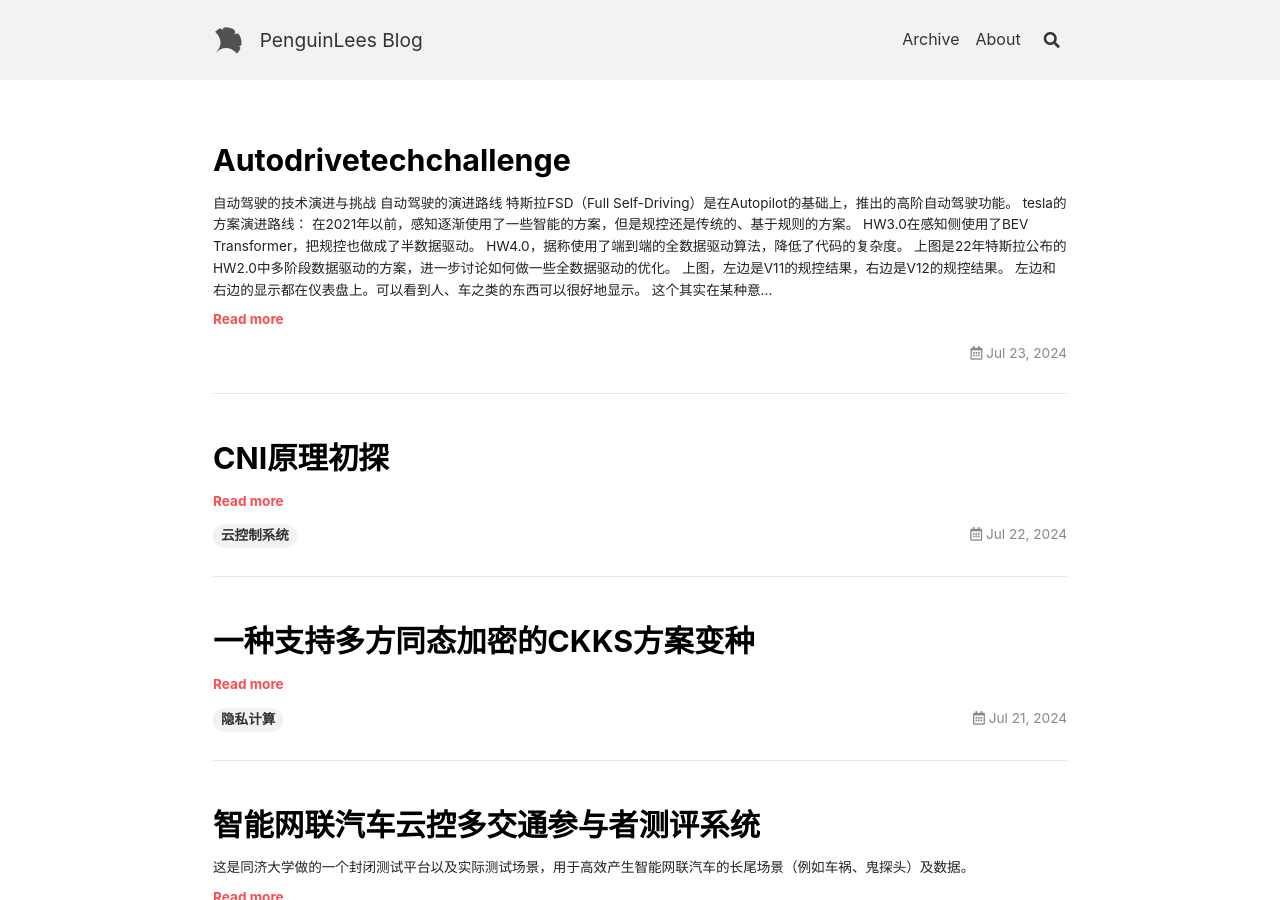
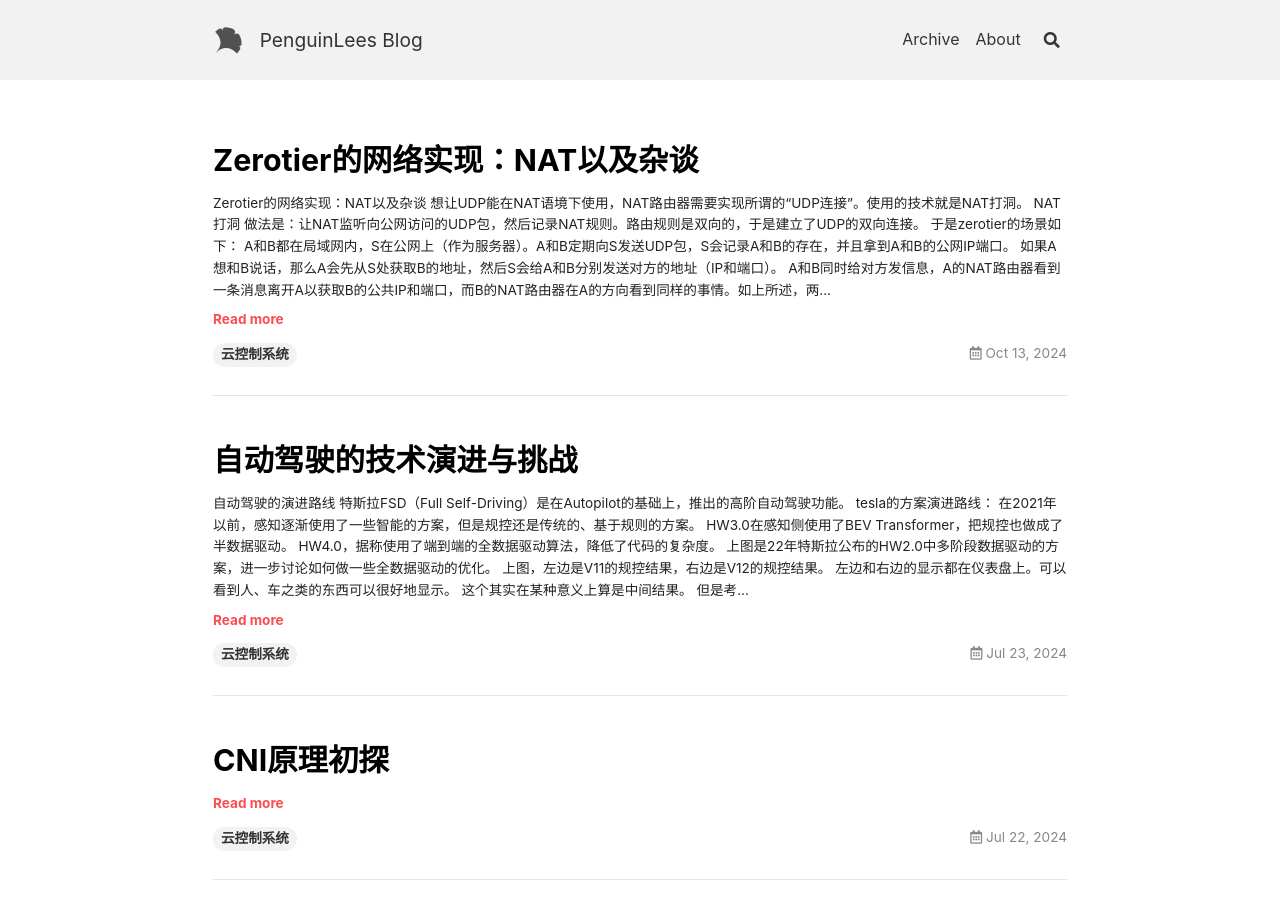
Before and after one commit to pen9u1nlee/pen9u1nlee.github.io, a Jekyll site: the page built from index.html, in a window 1280 px wide and 900 px high. Built offline with Jekyll 4.4.1, drawn with Linux system fonts in a browser that asks for light colours; nearby versions of some CDN libraries; emoji names are drawn with the system emoji font; the list of posts is cut into pages by our own code.

Commit message:
add zerotier blog

```diff
--- a/_posts/2024-07-23-AutoDriveTechChallenge.md
+++ b/_posts/2024-07-23-AutoDriveTechChallenge.md
@@ -1,4 +1,11 @@
-# 自动驾驶的技术演进与挑战
+---
+title: 自动驾驶的技术演进与挑战
+tags: 云控制系统
+pageview: false
+modify_date: 2024-07-23
+aside:
+  toc: true
+---
 
 ## 自动驾驶的演进路线
 
--- /dev/null
+++ b/_posts/2024-10-13-zerotier-and-NAT-punching.md
@@ -0,0 +1,61 @@
+---
+title: Zerotier的网络实现：NAT以及杂谈
+tags: 云控制系统
+pageview: false
+modify_date: 2024-10-13
+aside:
+  toc: true
+---
+
+# Zerotier的网络实现：NAT以及杂谈
+
+想让UDP能在NAT语境下使用，NAT路由器需要实现所谓的“UDP连接”。使用的技术就是NAT打洞。
+
+## NAT打洞
+
+做法是：让NAT监听向公网访问的UDP包，然后记录NAT规则。路由规则是双向的，于是建立了UDP的双向连接。
+
+于是zerotier的场景如下：
+
+1. A和B都在局域网内，S在公网上（作为服务器）。A和B定期向S发送UDP包，S会记录A和B的存在，并且拿到A和B的公网IP端口。
+2. 如果A想和B说话，那么A会先从S处获取B的地址，然后S会给A和B分别发送对方的地址（IP和端口）。
+3. A和B同时给对方发信息，A的NAT路由器看到一条消息离开A以获取B的公共IP和端口，而B的NAT路由器在A的方向看到同样的事情。如上所述，两个NAT路由器都创建了一个映射条目。然后，每个NAT路由器将另一方的包解释为双向UDP“连接”中的回复，并同样解释更多的数据包。只要A和B足够频繁地相互发送保持活动消息（对于典型路由器来说大约每 120 秒），这种对话就可以无限期地继续下去。
+
+于是，NAT让P2P连接变得可能；至于维持这种P2P连接的开销，消息体并不大，一个云服务器就可以给最多百万级的设备提供NAT穿透；最后，方法不优雅但是可以用。
+
+此外，如果A和B试图传输消息，S也可以作为中继节点。
+
+## NAT的类型
+
+在Zerotier的博客中，还提到了NAT的类型：
+
+* 锥形NAT：只要内部网络的一个IP地址和端口号与映射规则匹配，该数据包就可以通过NAT转发到外部网络。
+* 地址受限的锥形NAT：IP限制圆锥型NAT是指同一个内网IP1+Port1向任何外网发送数据，在NAT会被映射到同一个外网的IP2+Port2；但是这种地址映射是与外网目的主机IP关联的，也就是说当内网IP1+Port1没有主动向IP3的外网主机发送数据，那么IP3的主机向IP2+Port2发送数据，将会被NAT丢弃。两台内网设备需要互相给对方发送一个报文，才能打洞成功。
+* 端口受限的锥形NAT：Port限制圆锥型NAT是指同一个内网IP1+Port1向任何外网发送数据，在NAT会被映射到同一个外网的IP2+Port2；但是这种地址映射是与外网目的主机IP和端口关联的，也就是说当内网IP1+Port1没有主动向IP3的外网主机的Port3发送数据，那么IP3+Port3向IP2+Port2发送数据，将会被NAT丢弃。
+* 对称的NAT：对称型NAT是内网IP1+Port1向外网IP2+Port2发送数据时，在NAT会被映射到一个外网的IP3+Port3；当向外网IP4+Port4发送数据时，在NAT会被映射到一个外网的IP5+Port5。对称 NAT，会同时根据内网设备出方向报文的源 IP、源端口号、目的 IP、目的端口号四个信息来建立 NAT 表项。如果报文的目的 IP、目的端口号发生了变化，映射到的外部端口号也会发生改变。
+
+对于前三种NAT，zerotier是可以打洞的。对于第四种，如果双方中有一方是锥型NAT，那其实也能打，但是如果双方都是对称的NAT，因为IP地址一直在跳来跳去，洞就不好打了。
+
+对于两方都是对称NAT的情形，ZeroTier在未来将引入一种取巧的方法：因为很多对称NAT选择端口都是顺序选择，因此可以尝试端口号+1和端口号+2。但是这种情况一般碰不到。
+
+## 当主机在同一个网络下
+
+如果两个peer都在一个内网下，进而在一个NAT后面。打洞是可以打的，但是他们都需要连接到公网，因此性能会比内网直连要差。
+
+ZeroTier的做法是UDP广播。每过60秒就向子网里广播一个包，告诉所有人我是谁。出于某种原因，最后zerotier他们没用这个方案，详见参考文献。
+
+## UPnP和其他的“标准”
+
+非常不幸, zerotier不支持.
+
+一些 NAT 设备支持从内部有意打开端口的各种方法。其中最常见的称为通用即插即用（UPnP）。ZeroTier 不支持它，因为它通常只在家庭路由器等小型路由器设备中找到。这些通常实现某种形式的 “全锥” NAT，可以使用普通打孔来遍历，因此我们的用例不需要 UPnP。它最终可能会得到支持，因为该规则肯定会有一些例外，目标是在尽可能多的场景中支持遍历。UPnP 是一个相当丑陋的半标准。它不太可能得到比现在更广泛的支持。
+
+## NAT害死猫
+
+NAT其实是一个很操蛋的事情。它操蛋的地方在于，NAT需要做的一些类似于端口保活的东西（120秒/次），这个事情对于用电池的小设备来说开销很大，类似的事情也会引入一些安全问题。根本原因是IPV4的地址数量有限。所以，用IPv6的日子，才是好日子！
+
+## References
+
+https://www.xiaoxk.com/4-kinds-of-nat
+
+https://www.zerotier.com/blog/the-state-of-nat-traversal/
```
